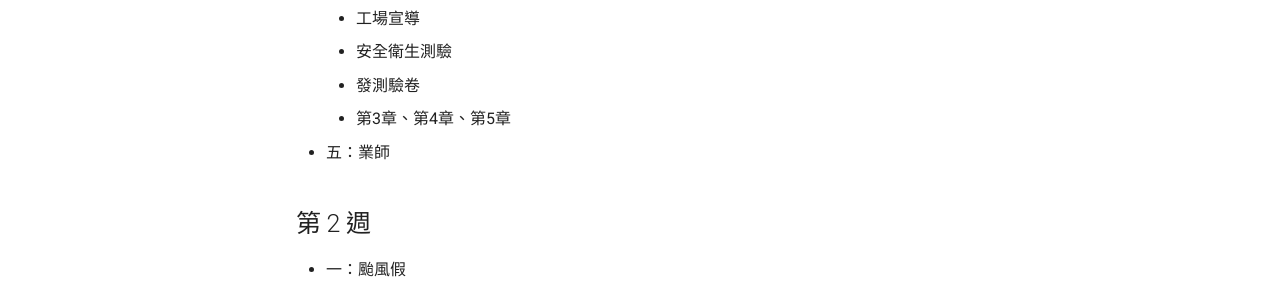
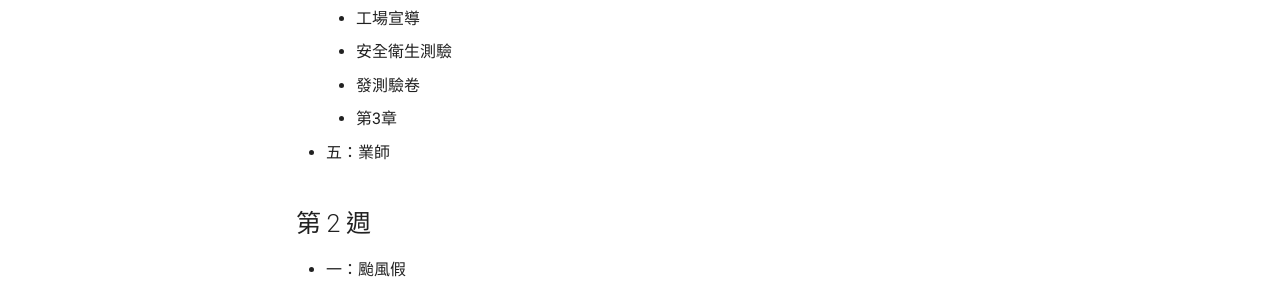
Before and after one commit to cwyedu/school-112, an MkDocs documentation site: the page built from docs/dp111/112-1-dp111-log.md, in a window 1280 px wide and 1398 px high. Shown: the part 729-1023 px from the top of the window. Built offline with MkDocs 1.6.1 and Material for MkDocs 9.7.7, drawn with Linux system fonts in a browser that asks for light colours.

Commit message:
modify 112-1-dp111-log

```diff
--- a/docs/dp111/112-1-dp111-log.md
+++ b/docs/dp111/112-1-dp111-log.md
@@ -19,7 +19,7 @@
     - 工場宣導
     - 安全衛生測驗
     - 發測驗卷
-    - 第3章、第4章、第5章
+    - 第3章
 - 五：業師
 
 
```
